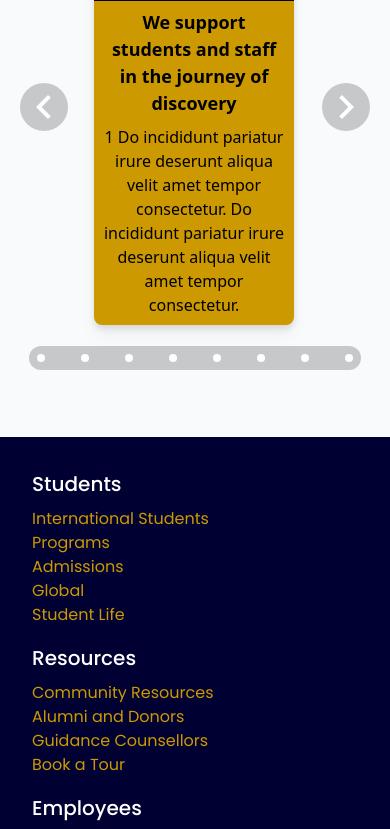
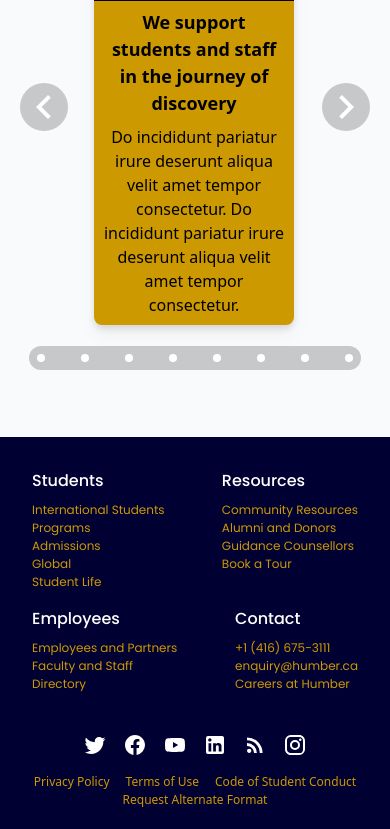
Before and after one commit to GeorgeCiesinski/college-website, a React (Vite) app: page / in a window 390 px wide. Shown: the part 3510-4339 px from the top of the page. Built offline with nearby package versions, Linux system fonts and the light colour scheme.

Commit message:
Same as last commit

```diff
--- a/src/components/bits.jsx
+++ b/src/components/bits.jsx
@@ -25,7 +25,7 @@
   const [currentIndex, setCurrentIndex] = useState(0);
   const width = screen.width;
   const margin = 32;
-  const translateAmount = width > 767 ? 235 + margin : 200 + margin;
+  const translateAmount = width > 767 ? 252 + margin : 200 + margin;
 
   useEffect(() => {
     const slider = document.querySelector('.slider');
@@ -52,9 +52,9 @@
     <div className='w-full relative group py-8'>
       <div className={`${styles.flexCenter} relative w-full h-max`}>
         <div className='w-3/5 sm:w-4/5 overflow-hidden'>
-          <div className='flex w-max slider'>
+          <div className='flex w-max slider transition duration-300'>
             {bytesImages.map((byte, index) => (
-              <div key={byte.id} className='w-[200px] sm:w-[235px] my-20 mx-4 bg-primary2 rounded-lg drop-shadow-lg hover:scale-110 cursor-pointer'>
+              <div key={byte.id} className='w-[200px] sm:w-[252px] my-20 mx-4 bg-primary2 rounded-lg drop-shadow-lg hover:scale-110 cursor-pointer'>
                 <Tile title={byte.title} description={byte.description} image={byte.image} alt={byte.id} />
               </div>
             ))}
--- a/src/components/footer.jsx
+++ b/src/components/footer.jsx
@@ -9,11 +9,11 @@
 
       <ul className='flex flex-wrap justify-between py-6'>
         {footerLinks.map((footer, index) => (
-          <li key={footer.id} className='font-poppins font-medium text-[20px] mx-2 my-2'>
+          <li key={footer.id} className='font-poppins font-medium text-[16px] sm:text-[20px] mx-2 my-2'>
             {footer.title}
             <ul className='mt-2'>
               {footer.links.map((link, index) => (
-                <li key={link.id} className='text-primary2 font-normal text-[16px] cursor-pointer hover:underline'>{link.title}</li>
+                <li key={link.id} className='text-primary2 font-normal text-[12px] sm:text-[16px] cursor-pointer hover:underline'>{link.title}</li>
               ))}
             </ul>
           </li>
--- a/src/data/constants.js
+++ b/src/data/constants.js
@@ -238,49 +238,49 @@
     {
         id: "image-1",
         title: "We support students and staff in the journey of discovery",
-        description: "1 Do incididunt pariatur irure deserunt aliqua velit amet tempor consectetur. Do incididunt pariatur irure deserunt aliqua velit amet tempor consectetur.",
+        description: "Do incididunt pariatur irure deserunt aliqua velit amet tempor consectetur. Do incididunt pariatur irure deserunt aliqua velit amet tempor consectetur.",
         image: windows,
     },
     {
         id: "image-2",
         title: "How to spot a phishing scam",
-        description: "2 Do incididunt pariatur irure deserunt aliqua velit amet tempor consectetur. Do incididunt pariatur irure deserunt aliqua velit amet tempor consectetur.",
+        description: "Do incididunt pariatur irure deserunt aliqua velit amet tempor consectetur. Do incididunt pariatur irure deserunt aliqua velit amet tempor consectetur.",
         image: phishing,
     },
     {
         id: "image-3",
         title: "Important Notice: Health Canada Warning",
-        description: "4 Do incididunt pariatur irure deserunt aliqua velit amet tempor consectetur. Do incididunt pariatur irure deserunt aliqua velit amet tempor consectetur.",
+        description: "Do incididunt pariatur irure deserunt aliqua velit amet tempor consectetur. Do incididunt pariatur irure deserunt aliqua velit amet tempor consectetur.",
         image: charger,
     },
     {
         id: "image-4",
         title: "Loose Lips Sink Ships",
-        description: "5 Do incididunt pariatur irure deserunt aliqua velit amet tempor consectetur. Do incididunt pariatur irure deserunt aliqua velit amet tempor consectetur.",
+        description: "Do incididunt pariatur irure deserunt aliqua velit amet tempor consectetur. Do incididunt pariatur irure deserunt aliqua velit amet tempor consectetur.",
         image: ships,
     },
     {
         id: "image-5",
         title: "Pirates Have No Shame",
-        description: "3 Do incididunt pariatur irure deserunt aliqua velit amet tempor consectetur. Do incididunt pariatur irure deserunt aliqua velit amet tempor consectetur.",
+        description: "Do incididunt pariatur irure deserunt aliqua velit amet tempor consectetur. Do incididunt pariatur irure deserunt aliqua velit amet tempor consectetur.",
         image: pirates,
     },
     {
         id: "image-6",
         title: "Pirates Bury their Treasure for a Reason",
-        description: "6 Do incididunt pariatur irure deserunt aliqua velit amet tempor consectetur. Do incididunt pariatur irure deserunt aliqua velit amet tempor consectetur.",
+        description: "Do incididunt pariatur irure deserunt aliqua velit amet tempor consectetur. Do incididunt pariatur irure deserunt aliqua velit amet tempor consectetur.",
         image: pirates2,
     },
     {
         id: "7",
         title: "Do Not Fall for the Honeytrap",
-        description: "7 Do incididunt pariatur irure deserunt aliqua velit amet tempor consectetur. Do incididunt pariatur irure deserunt aliqua velit amet tempor consectetur.",
+        description: "Do incididunt pariatur irure deserunt aliqua velit amet tempor consectetur. Do incididunt pariatur irure deserunt aliqua velit amet tempor consectetur.",
         image: honeytrap,
     },
     {
         id: "8",
         title: "Beware of Cursed Software",
-        description: "8 Do incididunt pariatur irure deserunt aliqua velit amet tempor consectetur. Do incididunt pariatur irure deserunt aliqua velit amet tempor consectetur.",
+        description: "Do incididunt pariatur irure deserunt aliqua velit amet tempor consectetur. Do incididunt pariatur irure deserunt aliqua velit amet tempor consectetur.",
         image: cursed,
     },
 ]
```
